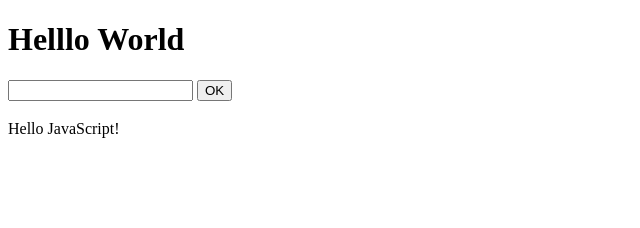
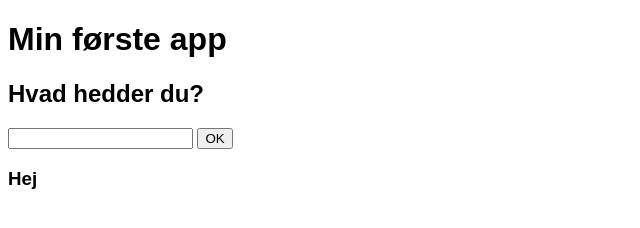
Before and after one commit to Mart0808DK/Programming101, a plain HTML site: page index.html in a window 1280 px wide. Both pictures are taken after a click on the button "OK". Shown: the whole page, without its empty margins (0-640 px from the left). Drawn offline with Linux system fonts and the light colour scheme.

Commit message:
Nye ændringer
Har lavet nogle andre ændringer

```diff
--- a/app.js
+++ b/app.js
@@ -1,12 +1,6 @@
-document.body.innerHTML += "Hello JavaScript!";
-// alert("Hello dat.js");
-console.log("Hello Dat.js");
-console.log("Hello Students");
-console.log("Hello World");
-
 function sayHello() {
   document.querySelector("h3").textContent =
-    "Hej " + document.querySelector("Martin").value;
+    "Hej " + document.querySelector("input").value;
+}
 
-  document.querySelector("button").addEventListener("click", sayHello);
-}
+document.querySelector("button").addEventListener("click", sayHello);
--- a/index.html
+++ b/index.html
@@ -5,11 +5,12 @@
     <meta http-equiv="X-UA-Compatible" content="IE=edge" />
     <meta name="viewport" content="width=device-width, initial-scale=1.0" />
     <title>My first website</title>
-    <link rel="stylesheet" href="style.css" />
+    <link rel="stylesheet" href="app.css" />
   </head>
   <body>
-    <h1>Helllo World</h1>
-    <input>
+    <h1>Min første app</h1>
+    <h2>Hvad hedder du?</h2>
+    <input />
     <button>OK</button>
     <h3></h3>
 
```
